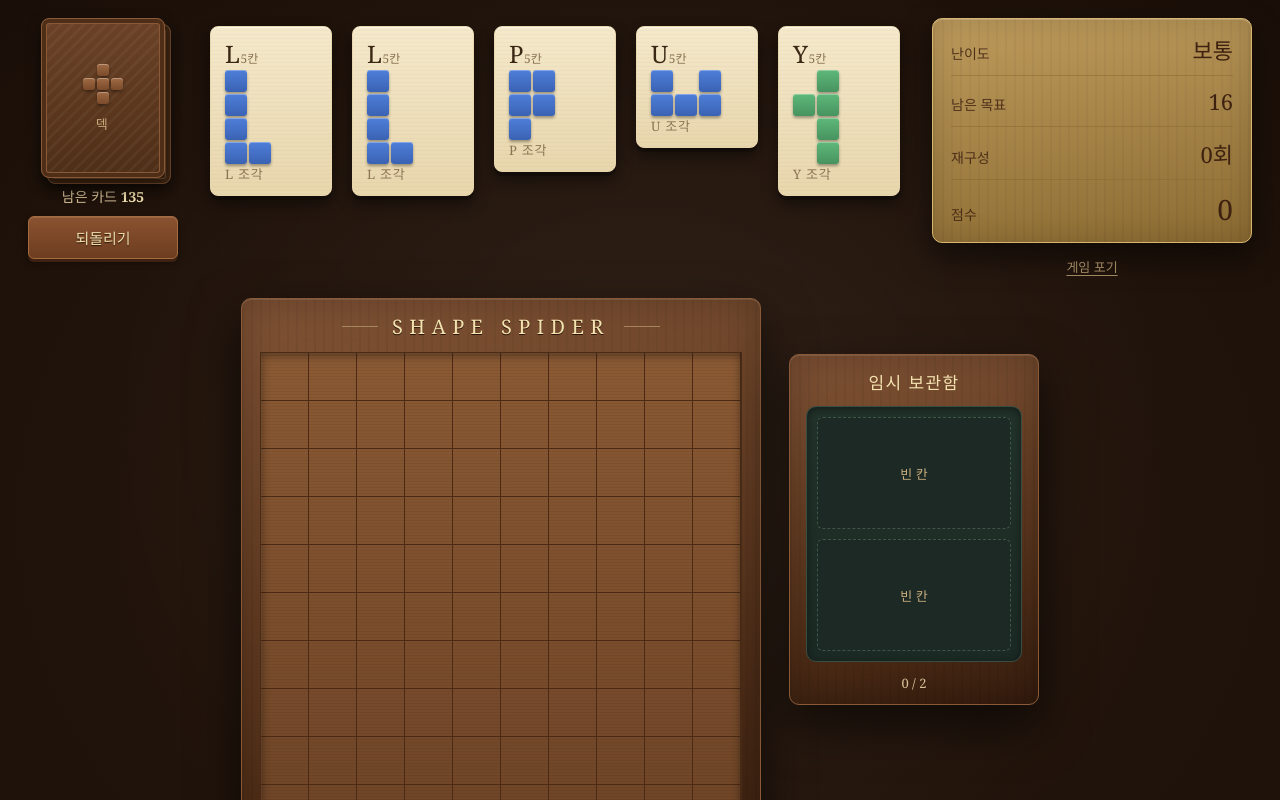
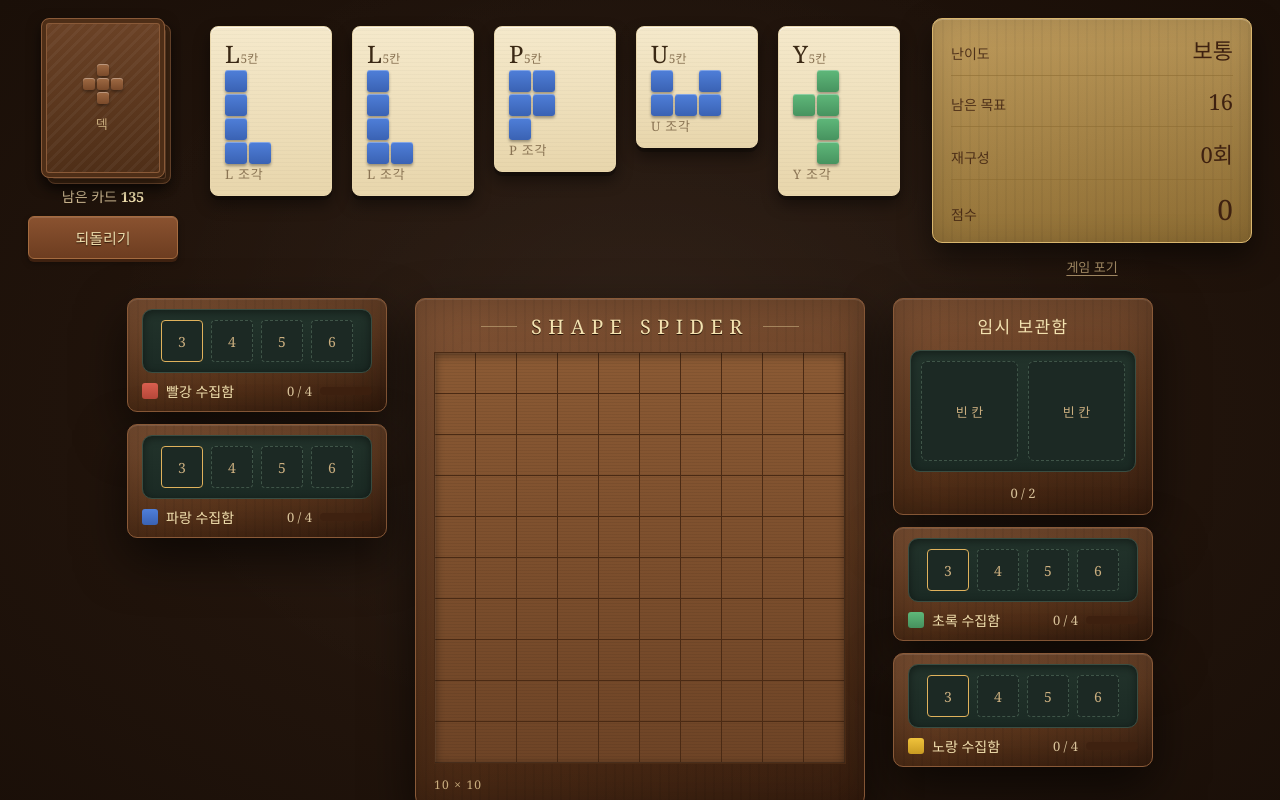
Before and after one commit to limjeahyuk/shape_spider, a React (Vite) app: page / in a window 1280 px wide. Both pictures are taken after a click on the button "게임 시작". Shown: the top 800 px of the page. Built offline with nearby package versions, Linux system fonts and the light colour scheme.

Commit message:
수집함을 보드 양옆으로 옮겨 스크롤 없는 배치로 변경, 보관함 칸 가로 배치
Co-Authored-By: Claude Opus 5 <noreply@anthropic.com>

```diff
--- a/src/ui/game/CollectionTray.css
+++ b/src/ui/game/CollectionTray.css
@@ -1,22 +1,24 @@
 .tray {
-  padding: 12px 14px 10px;
+  padding: 10px 14px;
   display: flex;
   flex-direction: column;
-  gap: 10px;
+  gap: 8px;
   font-family: var(--font-serif);
   color: var(--color-cream);
 }
 .tray__well {
   display: flex;
   justify-content: center;
-  gap: 10px;
-  padding: 12px 10px;
+  gap: 8px;
+  padding: 10px;
 }
+/* 목표 크기가 많으면(어려움) 한 줄에 들어가도록 줄어든다 */
 .tray__slot {
   display: grid;
   place-items: center;
-  width: 44px;
-  height: 44px;
+  flex: 0 1 40px;
+  min-width: 0;
+  aspect-ratio: 1;
   border-radius: 4px;
   border: 1px dashed var(--color-slot-empty-border);
   background: var(--color-slot-empty);
--- a/src/ui/game/GameScreen.css
+++ b/src/ui/game/GameScreen.css
@@ -1,10 +1,10 @@
 .game {
-  /* 상단 줄과 보드가 한 화면에 들어오도록 맞추고, 수집함은 아래로 스크롤될 수 있다 */
-  --cell: clamp(48px, min(calc((100svh - 370px) / 10), calc((100vw - 720px) / 10)), 76px);
+  /* 상단 줄과 보드, 양옆 열이 스크롤 없이 한 화면에 들어오도록 맞춘다 */
+  --cell: clamp(32px, min(calc((100svh - 390px) / 10), calc((100vw - 690px) / 10)), 76px);
   min-height: 100svh;
   box-sizing: border-box;
   display: grid;
-  grid-template-rows: auto 1fr auto;
+  grid-template-rows: auto 1fr;
   gap: 18px;
   padding: 18px 28px 22px;
   background:
@@ -29,7 +29,7 @@
   width: 100%;
 }
 
-/* 가운데: 조립 판 · 보관함 */
+/* 가운데: 수집함 · 조립 판 · 보관함 · 수집함 */
 .game__middle {
   display: flex;
   justify-content: center;
@@ -75,9 +75,8 @@
 .game__side {
   display: flex;
   flex-direction: column;
-  gap: 14px;
-  width: 250px;
-  padding-top: 56px;
+  gap: 12px;
+  width: 260px;
 }
 .game__deck,
 .game__info {
@@ -108,20 +107,10 @@
   opacity: 0.4;
 }
 
-/* 하단: 수집함 4개 */
-.game__bottom {
-  display: grid;
-  grid-template-columns: repeat(4, minmax(0, 1fr));
-  gap: 16px;
-}
-
 @media (max-width: 1240px) {
   .game__top {
     grid-template-columns: 130px minmax(0, 1fr) 240px;
     gap: 20px;
-  }
-  .game__bottom {
-    grid-template-columns: repeat(2, minmax(0, 1fr));
   }
 }
 @media (max-width: 900px) {
@@ -137,14 +126,10 @@
     align-items: center;
   }
   .game__side {
-    padding-top: 0;
     width: 100%;
     max-width: 420px;
   }
-  .storage {
-    width: 100%;
-  }
-  .game__bottom {
-    grid-template-columns: 1fr;
+  .game__middle .board {
+    order: -1;
   }
 }
--- a/src/ui/game/GameScreen.tsx
+++ b/src/ui/game/GameScreen.tsx
@@ -323,6 +323,16 @@ function GameScreen({ difficulty, config, onExit }: GameScreenProps) {
 
   const sel = game.selection;
 
+  // 수집함은 보드 양옆에 절반씩 배치한다
+  const trays = game.collection.map((track) => (
+    <CollectionTray
+      key={track.color}
+      track={track}
+      targetSizes={config.targetSizes}
+    />
+  ));
+  const half = Math.ceil(trays.length / 2);
+
   return (
     <main className="game">
       <header className="game__top">
@@ -372,6 +382,10 @@ function GameScreen({ difficulty, config, onExit }: GameScreenProps) {
       </header>
 
       <section className="game__middle">
+        <aside className="game__side game__side--left">
+          {trays.slice(0, half)}
+        </aside>
+
         <Panel tone="wood" className="board">
           <h1 className="board__title">
             <span className="board__rule" />
@@ -410,18 +424,9 @@ function GameScreen({ difficulty, config, onExit }: GameScreenProps) {
               onPointerUp={onCardUp}
             />
           )}
+          {trays.slice(half)}
         </aside>
       </section>
-
-      <footer className="game__bottom">
-        {game.collection.map((track) => (
-          <CollectionTray
-            key={track.color}
-            track={track}
-            targetSizes={config.targetSizes}
-          />
-        ))}
-      </footer>
 
       {!playing && (
         <ResultOverlay
--- a/src/ui/game/StoragePanel.css
+++ b/src/ui/game/StoragePanel.css
@@ -1,5 +1,4 @@
 .storage {
-  width: 250px;
   padding: 14px 16px 12px;
   display: flex;
   flex-direction: column;
@@ -16,18 +15,19 @@
 }
 .storage__well {
   display: flex;
-  flex-direction: column;
   gap: 10px;
   padding: 10px;
 }
 .storage__slot {
   box-sizing: border-box;
+  flex: 1;
+  min-width: 0;
   display: flex;
   flex-direction: column;
   align-items: center;
   justify-content: center;
   gap: 6px;
-  height: 112px;
+  height: 100px;
   border-radius: 6px;
   border: 1px dashed var(--color-slot-empty-border);
   background: var(--color-slot-empty);
--- a/src/ui/game/StoragePanel.tsx
+++ b/src/ui/game/StoragePanel.tsx
@@ -4,6 +4,16 @@ import Panel from "../../components/Panel";
 import PieceIcon from "../../components/PieceIcon";
 import { pieceColor, toIconCells } from "./palette";
 import "./StoragePanel.css";
+
+// 보관 칸 아이콘이 들어갈 정사각 영역(px)과 칸 크기 상한
+const ICON_BOX_PX = 74;
+const MAX_ICON_CELL_PX = 16;
+
+// 도형의 긴 변 기준으로 칸 크기를 줄여 슬롯 안에 들어가게 한다 (칸 사이 간격 2px 포함)
+function iconCellSize(cells: { r: number; c: number }[]): number {
+  const span = Math.max(...cells.flatMap((p) => [p.r, p.c])) + 1;
+  return Math.min(MAX_ICON_CELL_PX, Math.floor(ICON_BOX_PX / span) - 2);
+}
 
 interface StoragePanelProps {
   storage: Storage;
@@ -37,7 +47,7 @@ function StoragePanel({ storage, armedIndex, canStore, disabled, onStore, onPoin
               onPointerUp={onPointerUp}
               onPointerCancel={onPointerUp}
             >
-              <PieceIcon cells={toIconCells(slot.shape.cells)} color={pieceColor(slot.color).color} shade={pieceColor(slot.color).shade} cellSize={slot.shape.cells.length > 12 ? 12 : 18} />
+              <PieceIcon cells={toIconCells(slot.shape.cells)} color={pieceColor(slot.color).color} shade={pieceColor(slot.color).shade} cellSize={iconCellSize(slot.shape.cells)} />
               <span className="storage__size">{slot.shape.size}칸</span>
             </button>
           ) : (
```
